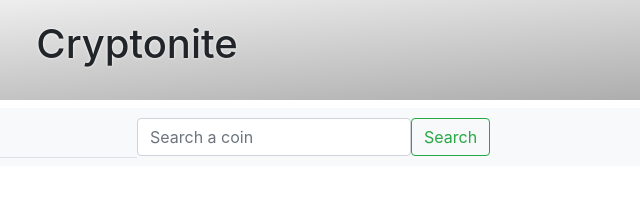
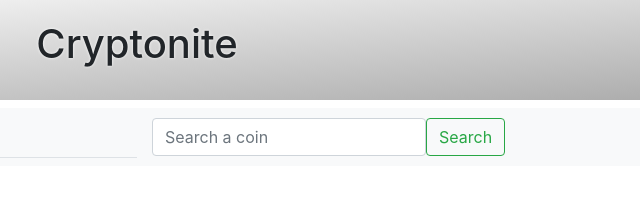
Before and after one commit to DmitriPortnov/crypto-project, a website: page public/index.html in a window 1280 px wide. Shown: the top 198 px of the page, 503-1143 px from the left. Drawn offline with nearby package versions, Linux system fonts and the light colour scheme; no server answers.

Commit message:
some changings

```diff
--- a/public/index.html
+++ b/public/index.html
@@ -23,7 +23,7 @@
                             <a class="nav-link" id="about-tab" href="#about">About</a>
                         </li>
                     </ul>
-                    <div class="form-inline">
+                    <div class="form-inline col-12">
                         <input type="text" class="search form-control" aria-label="Default" placeholder="Search a coin" aria-describedby="inputGroup-sizing-default">
                         <button class="searchBtn btn btn-outline-success my-2 my-sm-0">Search</button>
                     </div>
```
